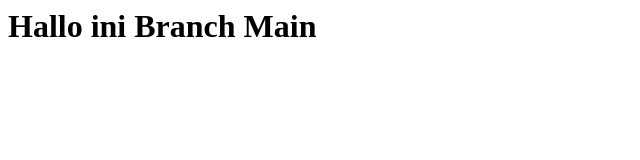
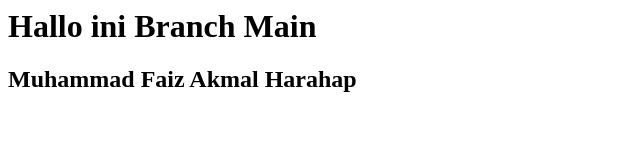
Before and after one commit to faizakmal16/TestSourceTree, a plain HTML site: page index.html in a window 1280 px wide. Shown: the whole page, without its empty margins (0-640 px from the left). Drawn offline with Linux system fonts and the light colour scheme.

Commit message:
Add Heading 2

```diff
--- a/index.html
+++ b/index.html
@@ -1 +1,2 @@
 <h1>Hallo ini Branch Main</h1>
+<h2>Muhammad Faiz Akmal Harahap</h2>
```
